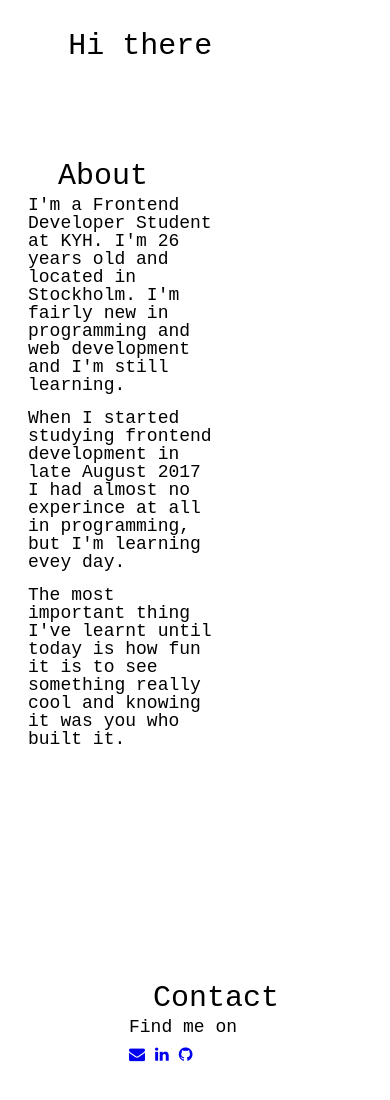
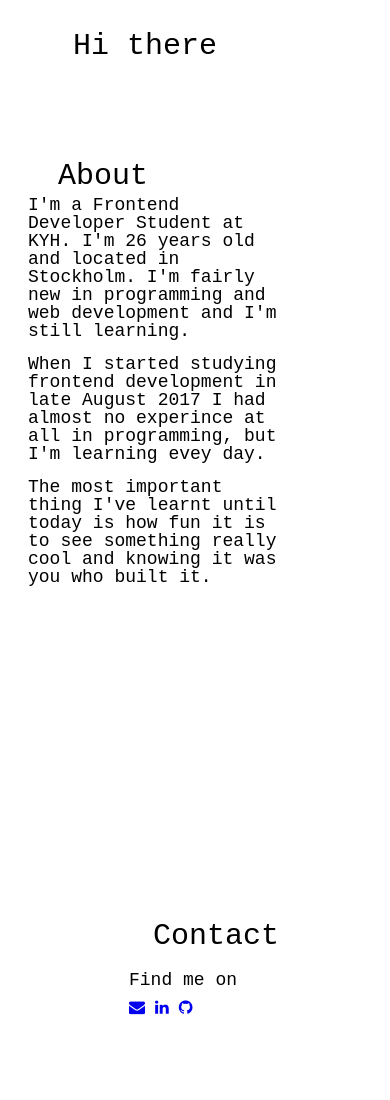
Before and after one commit to elliclub/myPortfolio, a plain HTML site: page index.html in a window 390 px wide. Shown: the part 142-1242 px from the top of the page. After the commit the page ends 1207 px from the top, so only its background shows below. Drawn offline with Linux system fonts and the light colour scheme.

Commit message:
a new try to make the page bettier in mobile view

```diff
--- a/css/styles.css
+++ b/css/styles.css
@@ -85,11 +85,11 @@ h1 {
 .contact-cont {
 	display: flex;
 	justify-content: center;
-	margin-top: 100px;
+	margin-top: 200px;
 }
 .contact-content {
 	order:3;
-	margin-top: 35px;
+	margin-top: 50px;
 	margin-left: -150px;
 }
 .contact-content ul {
@@ -111,6 +111,8 @@ h1 {
 .header a:focus {
 	color: #F8F1FF;
 }
+
+
 @media (min-width: 1024px) {
 	.dropdown i {
 		display: none;
@@ -173,7 +175,7 @@ h1 {
 	.home-cont {
 		display: flex;
 		justify-content: center;
-		max-width: 60%;
+		max-width: 65%;
 		margin-top: 20px;
 		margin-right: 100px;
 		flex: 2 0px;
@@ -183,7 +185,7 @@ h1 {
 	.about-cont {
 		display: flex;
 		justify-content: center;
-		max-width: 60%;
+		max-width: 80%;
 		margin-top: 100px;
 
 
@@ -192,7 +194,7 @@ h1 {
 	#instafeed {
 		border: none;
 		padding: 10px;
-		margin-right: 100px;
+		max-width: 100%;
 	}
 	#insta-img {
 		flex: 1;
--- a/index.html
+++ b/index.html
@@ -37,17 +37,20 @@
 				<div class="about-cont">
 					<h1>About</h1><br>
 					<div class="about-content">
-						<p id="p1">I'm a Frontend Developer Student at KYH. I'm 26 years old and located in Stockholm. I'm fairly new in programming and web development and I'm still learning.</p>
+						<p>I'm a Frontend Developer Student at KYH. I'm 26 years old and located in Stockholm. I'm fairly new in programming and web development and I'm still learning.</p>
 
-						<p id="p2">When I started studying frontend development in late August 2017 I had almost no experince at all in programming, but I'm learning evey day.</p>
-						<p id="p3">The most important thing I've learnt until today is how fun it is to see something really cool and knowing it was you who built it.</p>
+						<p>When I started studying frontend development in late August 2017 I had almost no experince at all in programming, but I'm learning evey day.</p>
+						<p>The most important thing I've learnt until today is how fun it is to see something really cool and knowing it was you who built it.</p>
 					</div>
 				</div>
-				<section id="insta">
+
+				<aside id="insta">
 					<div id="insta-img">
-						<div id="instafeed"></div>
+						<div id="instafeed" alt="My instagram feed"></div>
 					</div>
-				</section>
+
+				</aside>
+
 				</div>
 			</section>
 			<section id="contact">
@@ -55,7 +58,7 @@
 					<div class="title">
 						<h1>Contact</h1><br>
 					</div>
-					<div class="contact-content">
+					<footer class="contact-content">
 						<p>Find me on</p>
 						<ul>
 							<li>
@@ -68,7 +71,7 @@
 								<a class="github" href="https://github.com/elliclub/" target="_blank"><i aria-hidden="true" class="fa fa-github"></i></a>
 							</li>
 						</ul>
-					</div>
+					</footer>
 				</div>
 			</section>
 		</main>
```
